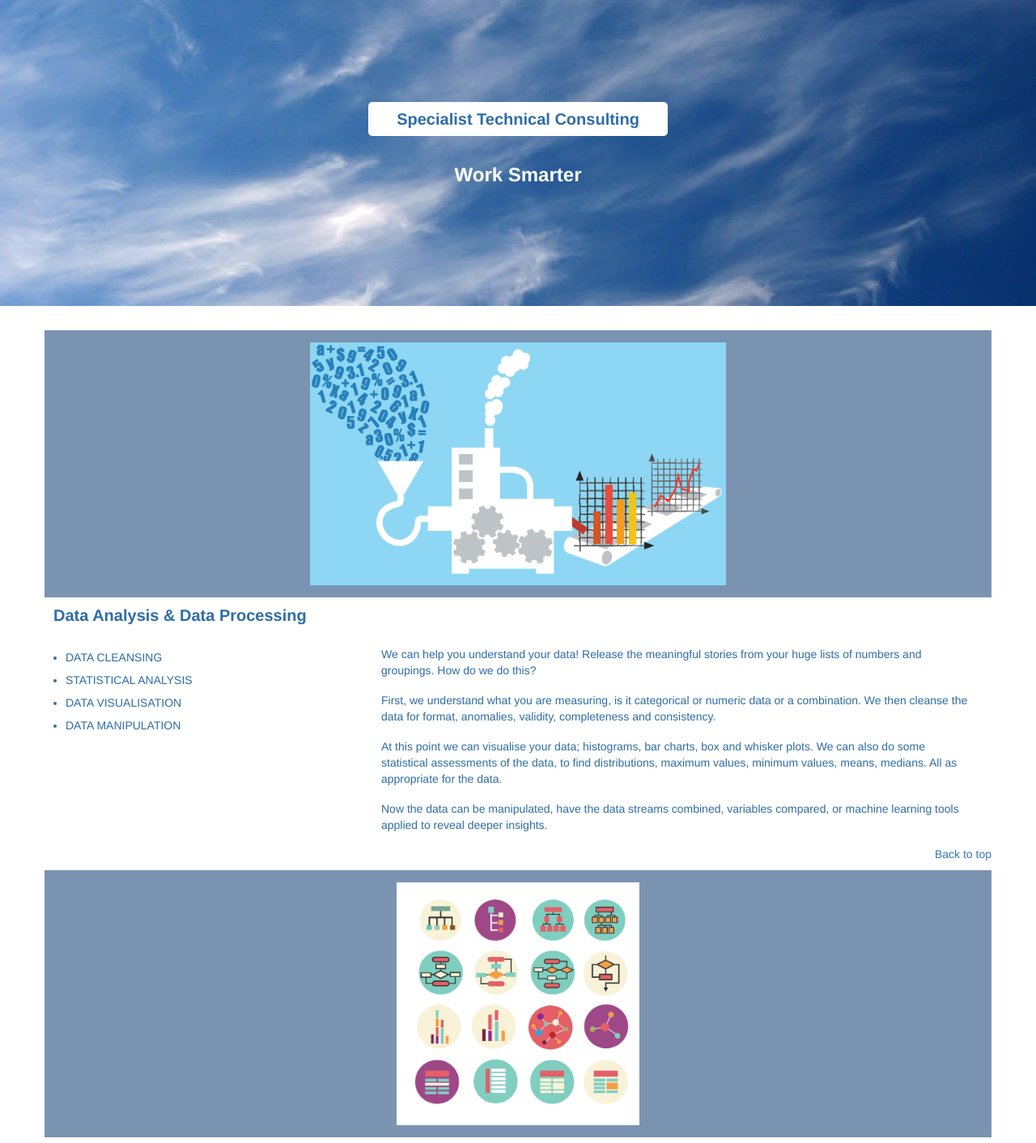
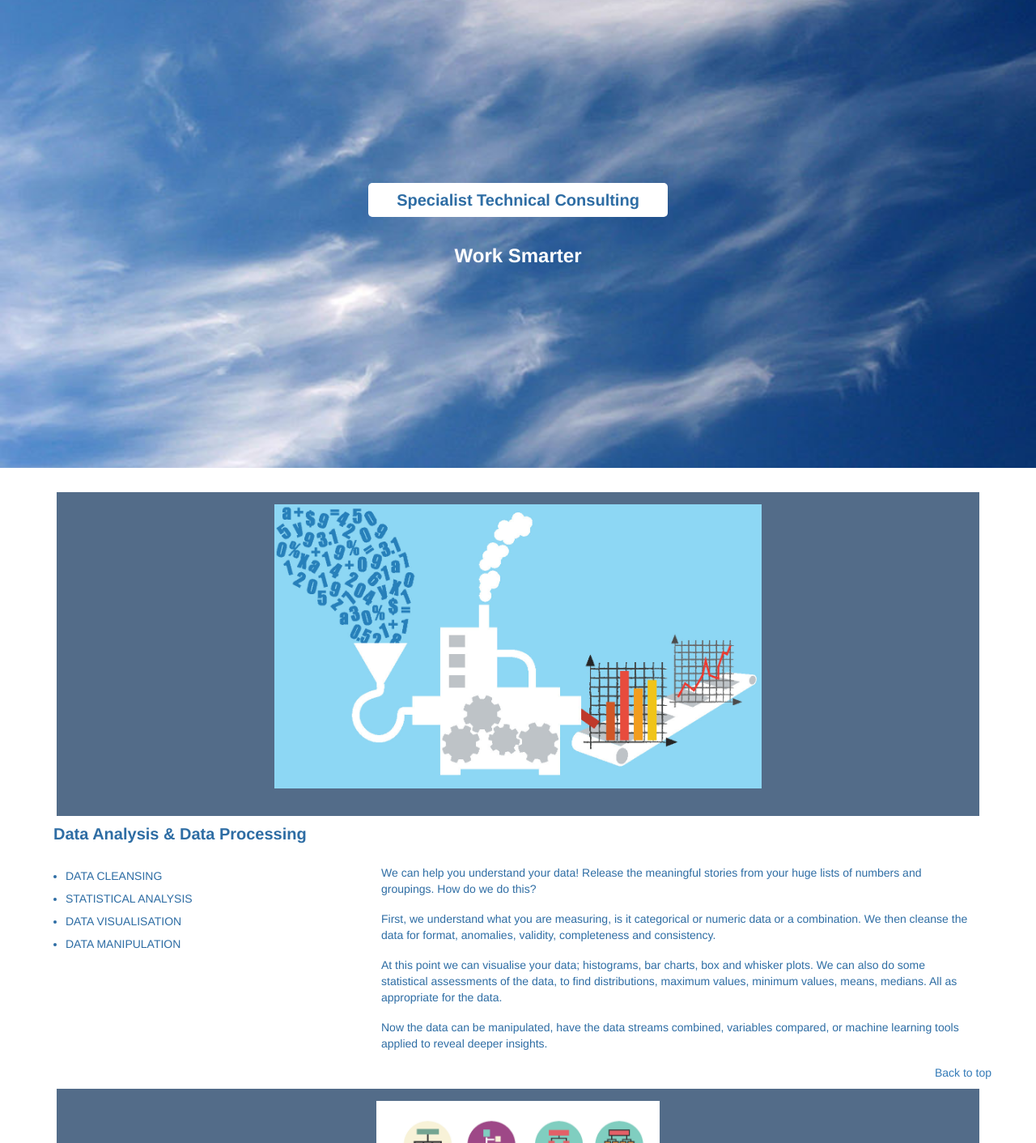
Before and after one commit to steffic17/steffic17.github.io, a plain HTML site: page index.html in a window 1280 px wide. Shown: the part 174-1586 px from the top of the page at 81% size. Drawn offline with nearby package versions, Linux system fonts and the light colour scheme; a script that the page names is missing.

Commit message:
Figure sizing
Sizing figures relative to screen

```diff
--- a/index.html
+++ b/index.html
@@ -53,7 +53,7 @@
 
 
     <section class="container">
-      <figure id="data-analysis" class="row text-center">
+      <figure id="data-analysis" class="text-center">
         <img src="Images/data-processing.jpg">
       </figure>
       <div class="row">
@@ -80,7 +80,7 @@
         <p align="right"><a href="#top">Back to top</a></p>
 	  </div>
 
-      <figure id="computational-simulation" class="row text-center">
+      <figure id="computational-simulation" class="text-center">
         <img src="Images/algorithm-development.jpg">
       </figure>
       <div class="row">
@@ -107,7 +107,7 @@
 	  </div>
 
 
-      <figure id="machine-learning" class="row text-center">
+      <figure id="machine-learning" class="text-center">
         <img src="Images/machine_learning.jpg">
       </figure>
       <div class="row">
@@ -142,7 +142,7 @@
         <p align="right"><a href="#top">Back to top</a></p>
 	  </div>
 
-      <figure id="spreadsheets" class="row text-center">
+      <figure id="spreadsheets" class="text-center">
         <img src="Images/Spreadsheet-Database.jpg">
       </figure>
       <div class="row">
@@ -167,7 +167,7 @@
 	  </div>
 
 
-      <figure id="documentation" class="row text-center">
+      <figure id="documentation" class="text-center">
         <img src="Images/Documentation.jpg">
       </figure>
       <div class="row">
@@ -192,7 +192,7 @@
         <p align="right"><a href="#top">Back to top</a></p>
 	  </div>
 
-      <figure id="languages" class="row text-center">
+      <figure id="languages" class="text-center">
         <img src="Images/scientific-programming.jpg">
       </figure>
       <div class="row">
--- a/style.css
+++ b/style.css
@@ -9,11 +9,15 @@ body {
 }
 
 figure img {
-  width: 100%;
-  height: auto;
+  min-height: 95%;
+  max-height: 95%;
+  max-width: 100%;
 }
 
 figure {
+
+  height: 50vh;
+
   margin-bottom: 30px;
   background-color: #7a93b1;
   padding: 15px;
@@ -22,7 +26,7 @@ figure {
   -webkit-animation-duration: 4s; /* Safari 4.0 - 8.0 */
   animation-name: example;
   animation-duration: 4s;
-  /* animation-iteration-count: infinite; */
+  animation-iteration-count: infinite;
 }
 
 /* The animation code */
@@ -84,6 +88,7 @@ header .row {
   display: flex;
   align-items: center;
 }
+
 row {
 	justify-content: center;
 	align-items: center;
@@ -226,7 +231,7 @@ section.container .row {
 .jumbotron {
   display: flex;
   align-items: center;
-  height: 400px;
+  height: 75vh;
   background-image: url('https://steffic17.github.io/Images/Cirrus.jpg');
   background-size: cover;
   background-position: center;
```
